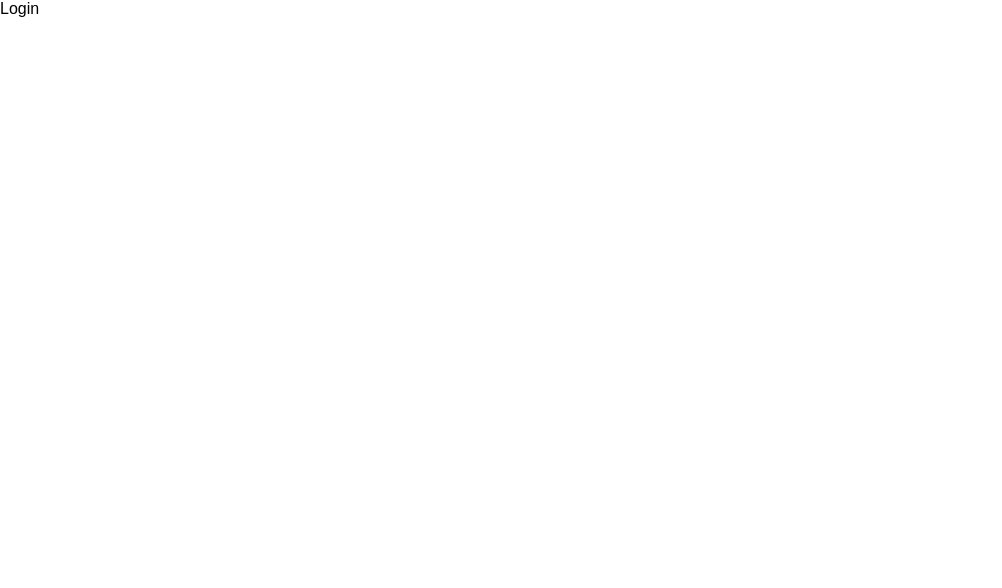
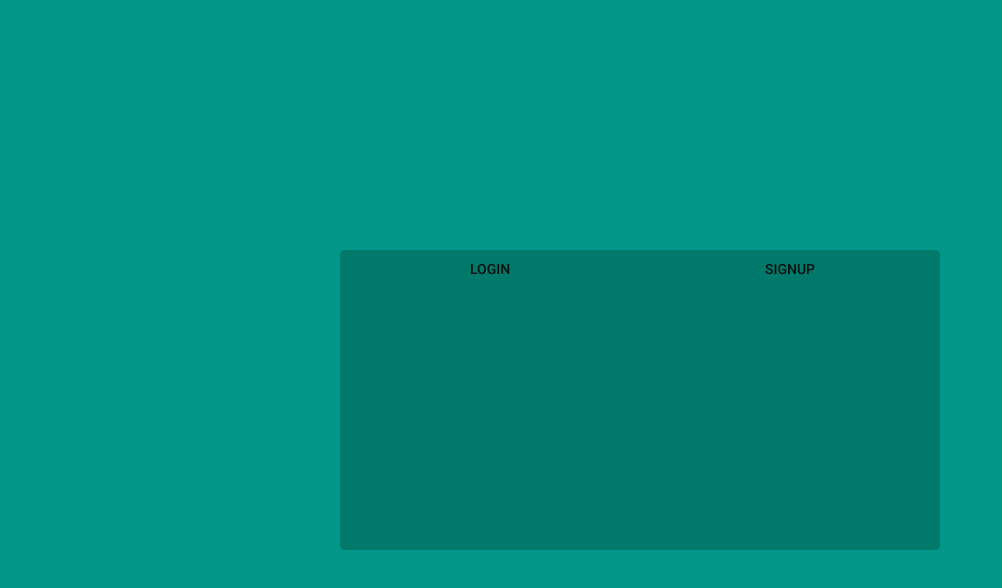
Before and after one commit to uclaseo/tripo, a React (Create React App) app in the folder tripo-front-end/: page / in a window 1280 px wide. Shown: the top 588 px of the page, without its empty margins (0-1002 px from the left). Built offline with nearby package versions, Linux system fonts and the light colour scheme.

Commit message:
Design on login page

```diff
--- a/tripo-front-end/src/App.css
+++ b/tripo-front-end/src/App.css
@@ -1,3 +1,9 @@
+div {
+  -webkit-box-sizing: border-box;
+  -moz-box-sizing: border-box;
+  box-sizing: border-box;
+}
+
 .App {
   text-align: center;
   font-family: 'Roboto', sans-serif;
--- /dev/null
+++ b/tripo-front-end/src/Login/Login.css
@@ -0,0 +1,25 @@
+.login {
+  width: 100vw;
+  height: 100vh;
+  background-color: #009688;
+  display: flex;
+  flex-direction: row;
+  justify-content: center;
+  align-items: center;
+}
+
+.login-box {
+  background-color: #00796B;
+  width: 300px;
+  height: 300px;
+  text-align: center;
+  border-radius: 1.5% 0 0 1.5%;
+}
+
+.signup-box {
+  background-color: #00796B;
+  width: 300px;
+  height: 300px;
+  text-align: center;
+  border-radius: 0 1.5% 1.5% 0;
+}
--- a/tripo-front-end/src/Login/Login.jsx
+++ b/tripo-front-end/src/Login/Login.jsx
@@ -1,9 +1,21 @@
-import React, { Component } from 'react';
+import React from 'react';
+import { Link } from 'react-router-dom';
+import FlatButton from 'material-ui/FlatButton';
+import './Login.css';
 
 const Login = () => {
   return (
-    <div>
-      Login
+    <div className="login">
+      <div className="login-box">
+        <Link to="/landing">
+          <FlatButton label="Login" />
+        </Link>
+      </div>
+      <div className="signup-box">
+        <Link to="/landing">
+          <FlatButton label="Signup" />
+        </Link>
+      </div>
     </div>
   )
 }
```
